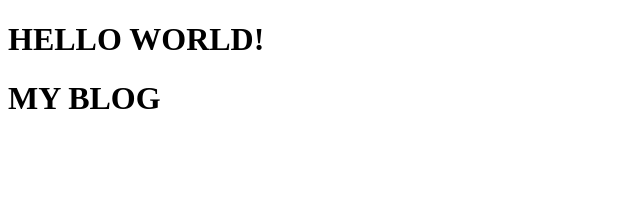
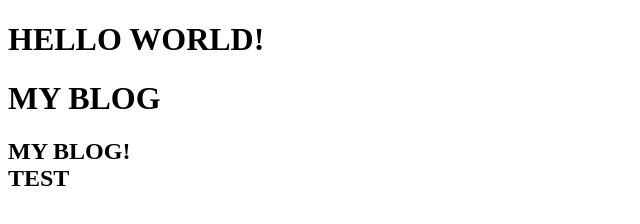
Before and after one commit to YOYO-Kira/testing-2019-12-6, a plain HTML site: page index.html in a window 1280 px wide. Shown: the whole page, without its empty margins (0-640 px from the left). Drawn offline with Linux system fonts and the light colour scheme.

Commit message:
更新了index.html

```diff
--- a/index.html
+++ b/index.html
@@ -11,6 +11,12 @@
 <body>
 <h1>HELLO WORLD!</h1>
 <h1>MY BLOG</h1>
+<div class="box">
+  <h2>MY BLOG!
+    <br>
+    TEST
+  </h2>
+</div>
 </body>
 
 </html>
```
